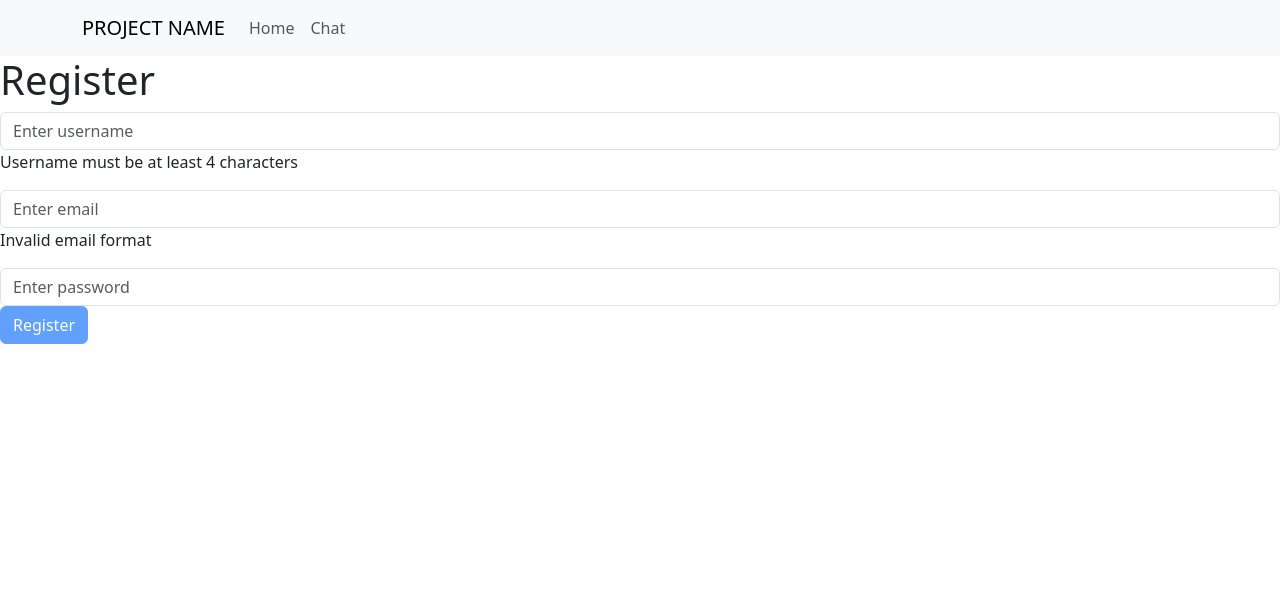
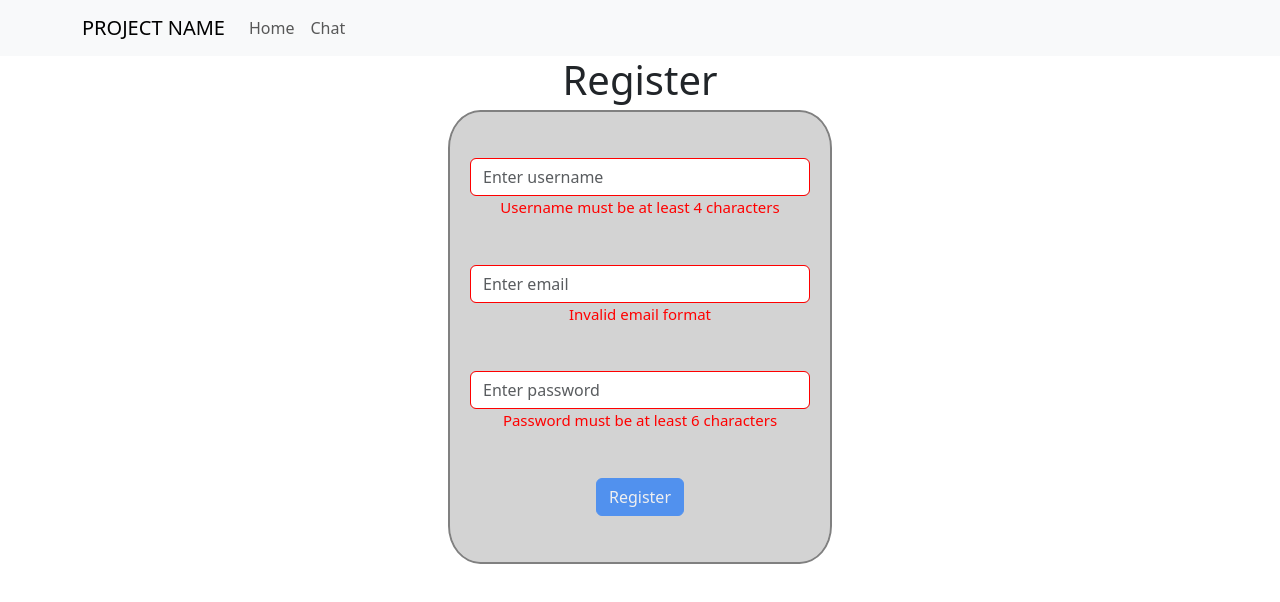
Before and after one commit to dimab25/german-app, a Next.js app: page /register in a window 1280 px wide. Both pictures are taken after a click on the button "Register". Shown: the top 602 px of the page. Built offline with nearby package versions, Linux system fonts and the light colour scheme.

Commit message:
styled register form and added input validation

```diff
--- /dev/null
+++ b/src/app/register/page.module.css
@@ -0,0 +1,56 @@
+.formContainer {
+  display: flex;
+  flex-direction: column;
+  align-items: center;
+}
+
+.registerForm {
+  background-color: lightgrey;
+  border-radius: 8%;
+  display: flex;
+  flex-direction: column;
+  gap: 30px;
+  justify-content: center;
+  height: 450px;
+  max-width: 380px;
+  padding: 20px;
+  width: 380px;
+  text-align: center;
+  outline: solid 2px grey;
+}
+
+.loginButton {
+  display: flex;
+  flex-direction: row;
+  justify-content: center;
+}
+
+.link-register {
+  text-decoration: none;
+  color: var(--color);
+  transition: color 0.8s ease-in-out;
+  font-weight: 800;
+}
+
+.error {
+  color: red;
+  font-size: 15px;
+}
+.errorInput {
+  border: 1px solid red;
+}
+
+/* #password-input {
+  display: flex;
+  flex-direction: row;
+  gap: 20px;
+} */
+
+@media (max-width: 480px) {
+  .register-form {
+    max-width: 90%;
+    width: 90%;
+    padding: 15px;
+    gap: 15px;
+  }
+}
--- a/src/app/register/page.tsx
+++ b/src/app/register/page.tsx
@@ -3,6 +3,8 @@ import { useState } from "react";
 import { Button, Form } from "react-bootstrap";
 
 import { ToastContainer } from "react-toastify";
+import "@/styles/global.css";
+import styles from "./page.module.css";
 // import "react-toastify/dist/ReactToastify.css";
 // import "../styles/LoginRegister.css";
 
@@ -96,22 +98,22 @@ function Register() {
     <>
       <h1>Register</h1>
 
-      <div className="form-container">
-        <form className="register-form">
+      <div className={styles.formContainer}>
+        <form className={styles.registerForm}>
           <Form.Group controlId="username">
             <Form.Control
               type="text"
               placeholder="Enter username"
               name="username"
               onChange={handleUsernameInputChange}
-              className={
+              className={`${
                 errors.username && errors.username.length > 0
-                  ? "errorInput"
+                  ? styles.errorInput
                   : ""
-              }
+              }`}
             />
             {errors.username && errors.username.length > 0 ? (
-              <p className="error">{errors.username}</p>
+              <p className={styles.error}>{errors.username}</p>
             ) : (
               ""
             )}
@@ -123,12 +125,12 @@ function Register() {
               placeholder="Enter email"
               name="email"
               onChange={handleEmailInputChange}
-              className={
-                errors.email && errors.email.length > 0 ? "errorInput" : ""
-              }
+              className={`${
+                errors.email && errors.email.length > 0 ? styles.errorInput : ""
+              }`}
             />
             {errors.email && errors.email.length > 0 ? (
-              <p className="error">{errors.email}</p>
+              <p className={styles.error}>{errors.email}</p>
             ) : (
               ""
             )}
@@ -140,15 +142,20 @@ function Register() {
               placeholder="Enter password"
               name="password"
               onChange={handlePasswordInputChange}
-              className={
+              className={`${
                 errors.password && errors.password.length > 0
-                  ? "errorInput"
+                  ? styles.errorInput
                   : ""
-              }
+              }`}
             />
+            {errors.password && errors.password.length > 0 ? (
+              <p className={styles.error}>{errors.password}</p>
+            ) : (
+              ""
+            )}
           </Form.Group>
 
-          <div className="login-button">
+          <div className={styles.loginButton}>
             {!errors.email && !errors.username && !errors.password ? (
               <Button onClick={handleSubmitRegister}>Register</Button>
             ) : (
```
